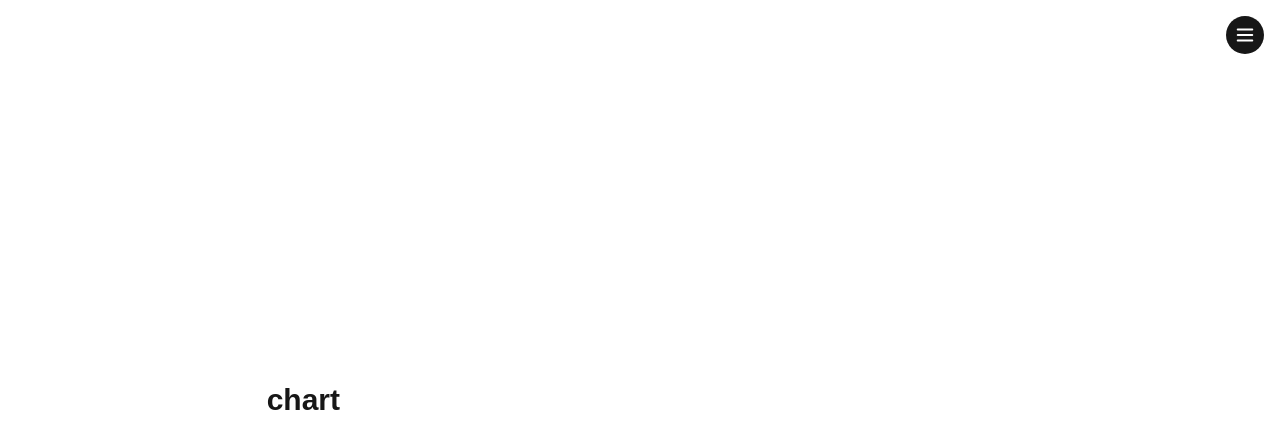
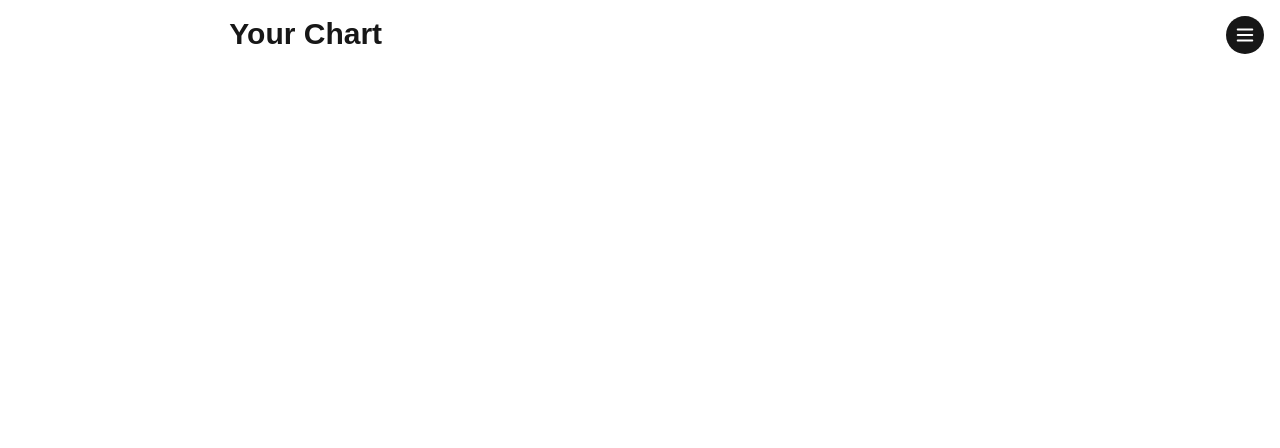
Before and after one commit to Mitchell-Conrad-20/workout-tracker, a Next.js app: page /chart in a window 1280 px wide. Shown: the top 448 px of the page. Built offline with nearby package versions, Linux system fonts and the light colour scheme.

Commit message:
Chart Page Styling Adjustments

```diff
--- a/app/chart/page.tsx
+++ b/app/chart/page.tsx
@@ -2,6 +2,7 @@
 'use client';
 
 import React, { useEffect, useState, useCallback } from 'react';
+import Input from '../Input';
 import Button from '../Button';
 import Modal from '../Modal';
 import Chart from '../Chart';
@@ -162,23 +163,25 @@ export default function Home() {
   };
 
   return (
-    <div className="grid grid-rows-[20px_1fr_20px] items-center justify-items-center min-h-screen p-8 pb-20 gap-16 sm:p-20 font-[family-name:var(--font-geist-sans)]">
-      <main className="w-full sm:w-5/6 md:w-2/3 flex flex-col gap-[32px] row-start-2 items-center sm:items-start">
-        <h1 className="text-3xl font-semibold font-[family-name:var(--font-geist-mono)]">
-          chart
-        </h1>
+    <div className="min-h-screen pt-4 pb-20 gap-16 sm:pb-20 font-[family-name:var(--font-geist-sans)] flex justify-center">
+      <main className="w-full sm:w-5/6 md:w-2/3 flex flex-col gap-[32px] items-center sm:items-start">
+        <div className="flex items-center justify-between w-full mb-2">
+          <h1 className="px-4 text-3xl font-semibold font-[family-name:var(--font-geist-mono)]">Your Chart</h1>
+          {session && (
+            <button
+              onClick={handleOpenModal}
+              className="mr-15 md:mr-0 p-1 cursor-pointer rounded-full w-10 h-10 text-3xl border border-solid border-black/[.08] dark:border-white/[.145] transition-colors duration-300 ease-in-out flex items-center justify-center hover:bg-[#f2f2f2] dark:hover:bg-[#1a1a1a] hover:border-transparent"
+            >
+              +
+            </button>
+          )}
+        </div>
 
         <AuthModal open={open} onClose={() => setOpen(false)} />
 
         {session && (
           <>
-            <div className="flex flex-col md:flex-row gap-2 w-full">
-              <button
-                onClick={handleOpenModal}
-                className="p-1 cursor-pointer rounded-full w-10 h-10 text-3xl border border-solid border-black/[.08] dark:border-white/[.145] transition-colors duration-300 ease-in-out flex items-center justify-center hover:bg-[#f2f2f2] dark:hover:bg-[#1a1a1a] hover:border-transparent"
-              >
-                +
-              </button>
+            <div className="px-4 flex flex-col md:flex-row gap-2 w-full">
               <Button
                 dark
                 onClick={() => setIsFilterModalOpen(true)}
@@ -186,26 +189,19 @@ export default function Home() {
               >
                 filter lifts
               </Button>
-            </div>
 
-            {(selectedLifts.length > 0 || dateRange[0] || dateRange[1]) && (
-              <Button onClick={handleClearFilters} className="text-sm">
+              {(selectedLifts.length > 0 || dateRange[0] || dateRange[1]) && (
+              <Button onClick={handleClearFilters} >
                 clear filters
               </Button>
             )}
 
+            </div>
+
             {loading ? (
               <p className="text-gray-500">Loading chart...</p>
             ) : filteredData.length > 0 ? (
-              <>
-                {/* Global metric toggle */}
-                <Toggle
-                  options={['weight', 'reps', 'volume']}
-                  selected={metric}
-                  onSelect={(val) => setMetric(val as typeof metric)}
-                />
-                <Chart data={filteredData} defaultMetric={metric} />
-              </>
+              <Chart data={filteredData} defaultMetric={metric} />
             ) : (
               <p className="text-gray-400 mt-4">no data for selected filters</p>
             )}
@@ -230,19 +226,20 @@ export default function Home() {
                 <div className="flex flex-col gap-2 mb-4">
                   <div className="flex gap-2 mb-2">
                     <div className="relative w-full">
-                      <input
+                      <Input
+                        dark
                         ref={inputRef}
                         type="text"
                         placeholder="Search lifts..."
-                        className="border p-2 rounded w-full"
                         value={liftSearch}
-                        onChange={(e) => {
+                        onChange={(e: React.ChangeEvent<HTMLInputElement>) => {
                           setLiftSearch(e.target.value);
                           setShowSuggestions(true);
                           setHighlightedIndex(-1);
                         }}
                         onFocus={() => setShowSuggestions(true)}
                         onKeyDown={handleKeyDown}
+                        className="w-full"
                       />
                       {showSuggestions && filteredSuggestions.length > 0 && (
                         <ul className="absolute z-10 bg-white dark:bg-neutral-800 border border-gray-300 dark:border-neutral-600 rounded-md mt-1 w-full max-h-40 overflow-y-auto shadow-lg">
@@ -272,20 +269,20 @@ export default function Home() {
                           setHighlightedIndex(-1);
                         }
                       }}
-                      dark
                     >
                       Add
                     </Button>
                   </div>
                   <div className="flex gap-2 mb-2">
                     <Button
+                      dark
                       type="button"
                       onClick={() => setSelectedLifts([...liftTypes])}
-                      dark
                     >
                       Select All Lifts
                     </Button>
                     <Button
+                      dark
                       type="button"
                       onClick={() => setSelectedLifts([])}
                     >
@@ -306,6 +303,15 @@ export default function Home() {
                       </div>
                     ))}
                   </div>
+                  {/* Metric toggle inside filter modal */}
+                  <div className="mt-4">
+                    <label className="text-sm font-medium mb-2 block">Metric</label>
+                    <Toggle
+                      options={['weight', 'reps', 'volume']}
+                      selected={metric}
+                      onSelect={(val) => setMetric(val as typeof metric)}
+                    />
+                  </div>
                 </div>
 
                 <div className="flex flex-col gap-2 mb-6">
@@ -322,10 +328,10 @@ export default function Home() {
                 </div>
 
                 <div className="flex justify-end gap-4">
-                  <Button onClick={() => setIsFilterModalOpen(false)}>
+                  <Button dark onClick={() => setIsFilterModalOpen(false)}>
                     Cancel
                   </Button>
-                  <Button dark onClick={() => setIsFilterModalOpen(false)}>
+                  <Button onClick={() => setIsFilterModalOpen(false)}>
                     Apply
                   </Button>
                 </div>
```
